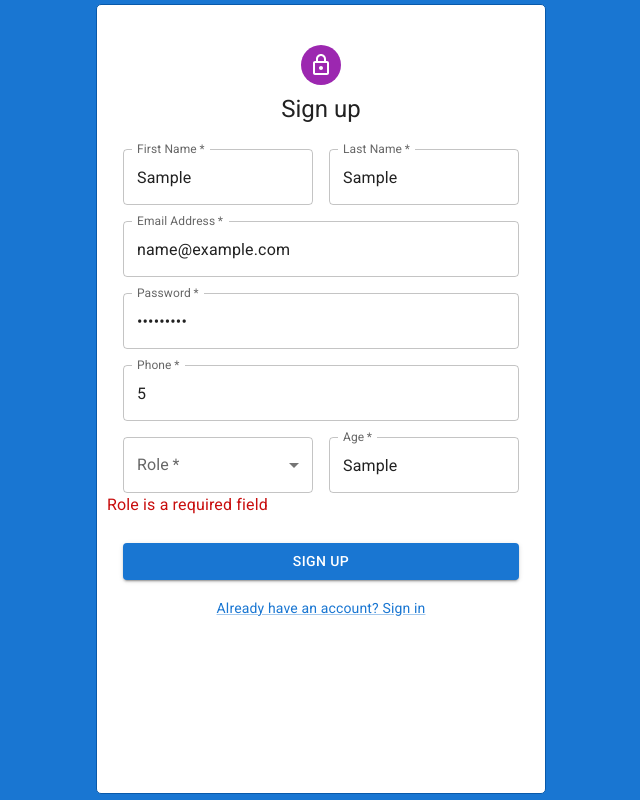
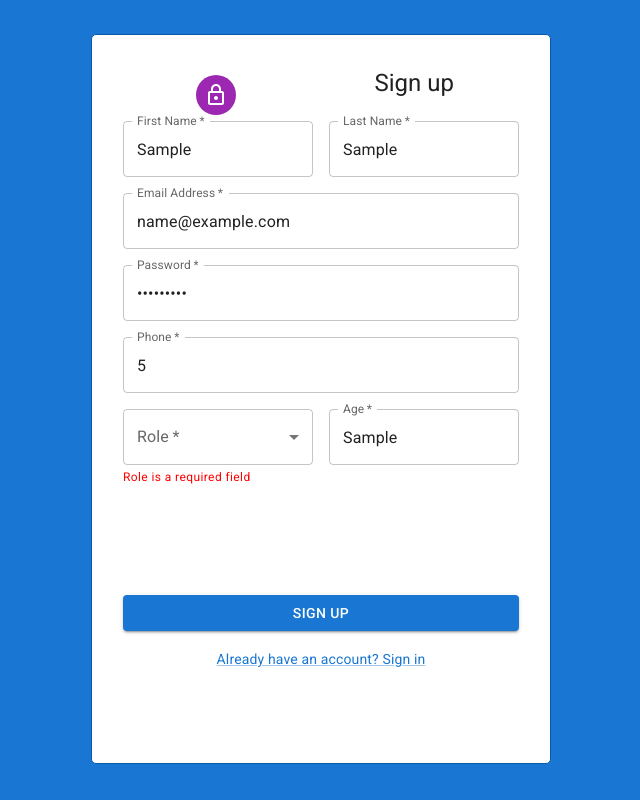
Before and after one commit to itayhashay/cupidoor, a React (Create React App) app in the folder client/: page / in a window 1280 px wide. Both pictures are taken after typing "Sample", "Sample", "name@example.com", "Sample123", "5", "Sample" into the empty fields and a click on the button "SIGN UP". Shown: the whole page, without its empty margins (319-959 px from the left). Built offline with nearby package versions, Linux system fonts and the light colour scheme.

Commit message:
finished sign up

```diff
--- a/client/src/components/Landing/SignUp.css
+++ b/client/src/components/Landing/SignUp.css
@@ -1,7 +1,7 @@
 #register-wrapper {
   border: 1px solid #0859aa;
-  height: 100%;
-  width: 450px;
+  height: 730px;
+  width: 460px;
   background-color: white;
   border-radius: 5px;
   z-index: 10px;
--- a/client/src/components/Landing/SignUp.tsx
+++ b/client/src/components/Landing/SignUp.tsx
@@ -4,7 +4,7 @@ import { Avatar, Button, TextField, Container, MenuItem } from "@mui/material";
 import { Grid, Box, Typography, CssBaseline, Link } from "@mui/material";
 import LockOutlinedIcon from "@mui/icons-material/LockOutlined";
 import { Formik } from "formik";
-import { schema, roles } from "./SignUpHelpers";
+import { schema, roles, CustomHelperText } from "./SignUpHelpers";
 import "./SignUp.css";
 import axios from "axios";
 interface SignUpPageProps {
@@ -79,17 +79,25 @@ const SignUpPage = ({ onTogglePage }: SignUpPageProps) => {
                   alignItems: "center",
                 }}
               >
+                <Grid
+                  item
+                  container
+                  direction={"column"}
+                  alignItems={"center"}
+                  sx={{ height: 30 }}
+                >
                   <Avatar sx={{ m: 1, bgcolor: "secondary.main" }}>
                     <LockOutlinedIcon />
                   </Avatar>
                   <Typography component="h1" variant="h5">
                     Sign up
                   </Typography>
+                </Grid>
                 <Box
                   component="form"
                   noValidate
                   onSubmit={handleSubmit}
-                  sx={{ mt: 3 }}
+                  sx={{ mt: 3, height: 550, display: 'flex', flexDirection: 'column', justifyContent: 'space-between' }}
                 >
                   <Grid container spacing={2}>
                     <Grid item xs={12} sm={6}>
@@ -104,6 +112,11 @@ const SignUpPage = ({ onTogglePage }: SignUpPageProps) => {
                         autoFocus
                         onChange={handleChange}
                       />
+                      {errors?.firstName && (
+                        <CustomHelperText>
+                          First name is requird
+                        </CustomHelperText>
+                      )}
                     </Grid>
                     <Grid item xs={12} sm={6}>
                       <TextField
@@ -116,19 +129,10 @@ const SignUpPage = ({ onTogglePage }: SignUpPageProps) => {
                         autoComplete="family-name"
                         onChange={handleChange}
                       />
+                      {errors?.lastName && (
+                        <CustomHelperText>{errors.lastName}</CustomHelperText>
+                      )}
                     </Grid>
-                    <p className={errors?.firstName ? "error" : "hide"}>
-                      {errors.firstName &&
-                        touched.firstName &&
-                        errors.firstName}
-                      {""}
-                    </p>
-                    <p className={errors?.lastName ? "error" : "hide"}>
-                      {errors?.lastName &&
-                        touched?.lastName &&
-                        errors?.lastName}
-                      {""}
-                    </p>
                     <Grid item xs={12}>
                       <TextField
                         id="email"
@@ -141,11 +145,10 @@ const SignUpPage = ({ onTogglePage }: SignUpPageProps) => {
                         autoComplete="email"
                         onChange={handleChange}
                       />
+                      {errors?.email && (
+                        <CustomHelperText>{errors.email}</CustomHelperText>
+                      )}
                     </Grid>
-                    <p className={errors?.email ? "error" : "hide"}>
-                      {errors.email && touched.email && errors.email}
-                      {""}
-                    </p>
                     <Grid item xs={12}>
                       <TextField
                         name="password"
@@ -158,11 +161,10 @@ const SignUpPage = ({ onTogglePage }: SignUpPageProps) => {
                         autoComplete="new-password"
                         onChange={handleChange}
                       />
+                      {errors?.password && (
+                        <CustomHelperText>{errors.password}</CustomHelperText>
+                      )}
                     </Grid>
-                    <p className={errors?.password ? "error" : "hide"}>
-                      {errors.password && touched.password && errors.password}
-                      {""}
-                    </p>
                     <Grid item xs={12}>
                       <TextField
                         name="phone"
@@ -174,11 +176,10 @@ const SignUpPage = ({ onTogglePage }: SignUpPageProps) => {
                         label="Phone"
                         onChange={handleChange}
                       />
+                      {errors?.phone && (
+                        <CustomHelperText>{errors.phone}</CustomHelperText>
+                      )}
                     </Grid>
-                    <p className={errors?.phone ? "error" : "hide"}>
-                      {errors.phone && touched.phone && errors.phone}
-                      {""}
-                    </p>
                     <Grid item xs={12} sm={6}>
                       <TextField
                         name="role"
@@ -196,6 +197,9 @@ const SignUpPage = ({ onTogglePage }: SignUpPageProps) => {
                           </MenuItem>
                         ))}
                       </TextField>
+                      {errors?.role && (
+                        <CustomHelperText>{errors.role}</CustomHelperText>
+                      )}
                     </Grid>
                     <Grid item xs={12} sm={6}>
                       <TextField
@@ -208,16 +212,12 @@ const SignUpPage = ({ onTogglePage }: SignUpPageProps) => {
                         autoComplete="Age"
                         onChange={handleChange}
                       />
+                      {errors?.age && (
+                        <CustomHelperText>{errors.age}</CustomHelperText>
+                      )}
                     </Grid>
-                    <p className={errors?.role ? "error" : "hide"}>
-                      {errors?.role && touched?.role && errors?.role}
-                      {""}
-                    </p>
-                    <p className={errors?.age ? "error" : "hide"}>
-                      {errors.age && touched.age && errors.age}
-                      {""}
-                    </p>
                   </Grid>
+                  <Grid item container alignItems={"flex-end"}>
                     <Button
                       type="submit"
                       fullWidth
@@ -233,6 +233,7 @@ const SignUpPage = ({ onTogglePage }: SignUpPageProps) => {
                         </Link>
                       </Grid>
                     </Grid>
+                  </Grid>
                 </Box>
               </Box>
             </Container>
--- a/client/src/components/Landing/SignUpHelpers.tsx
+++ b/client/src/components/Landing/SignUpHelpers.tsx
@@ -1,4 +1,6 @@
 import * as Yup from "yup";
+import { styled } from "@mui/material/styles";
+import FormHelperText from "@mui/material/FormHelperText";
 
 export const schema = Yup.object().shape({
   firstName: Yup.string().required("First name is a required field"),
@@ -19,3 +21,7 @@ export const roles = [
   { value: "tenant", label: "Tenant" },
   { value: "both", label: "Both" },
 ];
+
+export const CustomHelperText = styled(FormHelperText)({
+  color: "red",
+});
--- a/client/src/index.css
+++ b/client/src/index.css
@@ -17,7 +17,7 @@ code {
 }
 
 .MuiBox-root {
-  height: 9vh;
+  /* height: 9vh; */
   width: 100%;
 }
 
```
Lines whose indentation alone changed are shown as unchanged.
